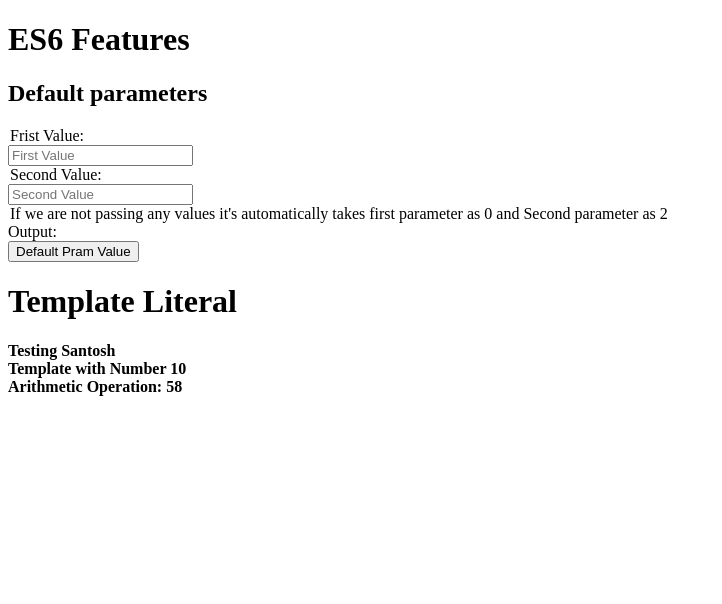
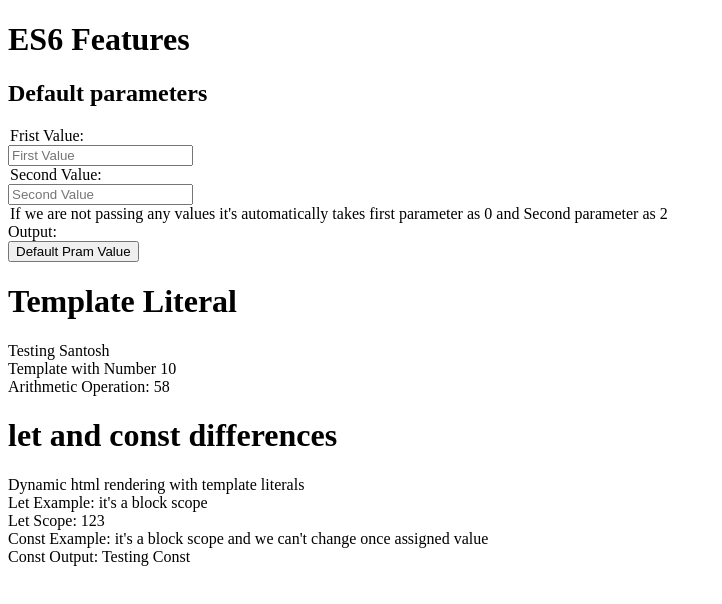
Before and after one commit to SantoshReddyBujala/ES6-Features, a plain HTML site: page index.html in a window 1280 px wide. Shown: the whole page, without its empty margins (0-722 px from the left). Drawn offline with Linux system fonts and the light colour scheme.

Commit message:
Let Vs Const

```diff
--- a/app.js
+++ b/app.js
@@ -29,3 +29,21 @@ var tempLiterals = function () {
     document.getElementById('arthOpera').innerHTML = "Arithmetic Operation: " + (add1 + add2);
 };
 tempLiterals();
+//let and const differences
+var constLetDiff = function () {
+    document.getElementById('letconst').innerHTML = "<div>Dynamic html rendering with template literals </div>";
+    document.getElementById('letVar').innerHTML = "<div>Let Example: it's a block scope</div>";
+    if (true) {
+        var one1 = 123;
+        document.getElementById('output').innerHTML = "<div>Let Scope: " + one1 + "</div>";
+    }
+    // console.log(one1) We can not access one1 out of the block
+    document.getElementById('constVar').innerHTML = "<div>Const Example: it's a block scope and we can't change once assigned value</div>";
+    if (true) {
+        var canAssign = 'Testing Const';
+        document.getElementById('constoutput').innerHTML = "<div>Const Output: " + canAssign + "</div>";
+        //canAssign = 'Re Assign' not possible
+    }
+    // console.log(canAssign) //We can not access one1 out of the block
+};
+constLetDiff();
--- a/index.html
+++ b/index.html
@@ -15,7 +15,7 @@
     <input type="number" id="num2" placeholder="Second Value">
     <legend>If we are not passing any values it's automatically takes first parameter as 0 and Second parameter as 2
     </legend>
-    <span>Output:</span><strong><span id="defaultOutput"></span><strong><br>
+    <span>Output:</span><strong><span id="defaultOutput"></span></strong><br>
     <button type="button" onclick="defaultCall('num1', 'num2')">Default Pram Value</button>
 
     <!--Template Literal-->
@@ -24,7 +24,16 @@
     <span id="withNum"></span><br>
     <span id="arthOpera"></span><br>
 
-            <script src="./app.js" type="text/javascript"></script>
+    <!--let and const differences-->
+
+    <h1>let and const differences</h1>
+    <span id="letconst"></span>
+    <span id="letVar"></span>
+    <span id="output"></span>
+    <span id="constVar"></span>
+    <span id="constoutput"></span>
+
+    <script src="./app.js" type="text/javascript"></script>
 </body>
 
 </html>
```
Also changed, not shown: app.ts (+22 -0 lines).
